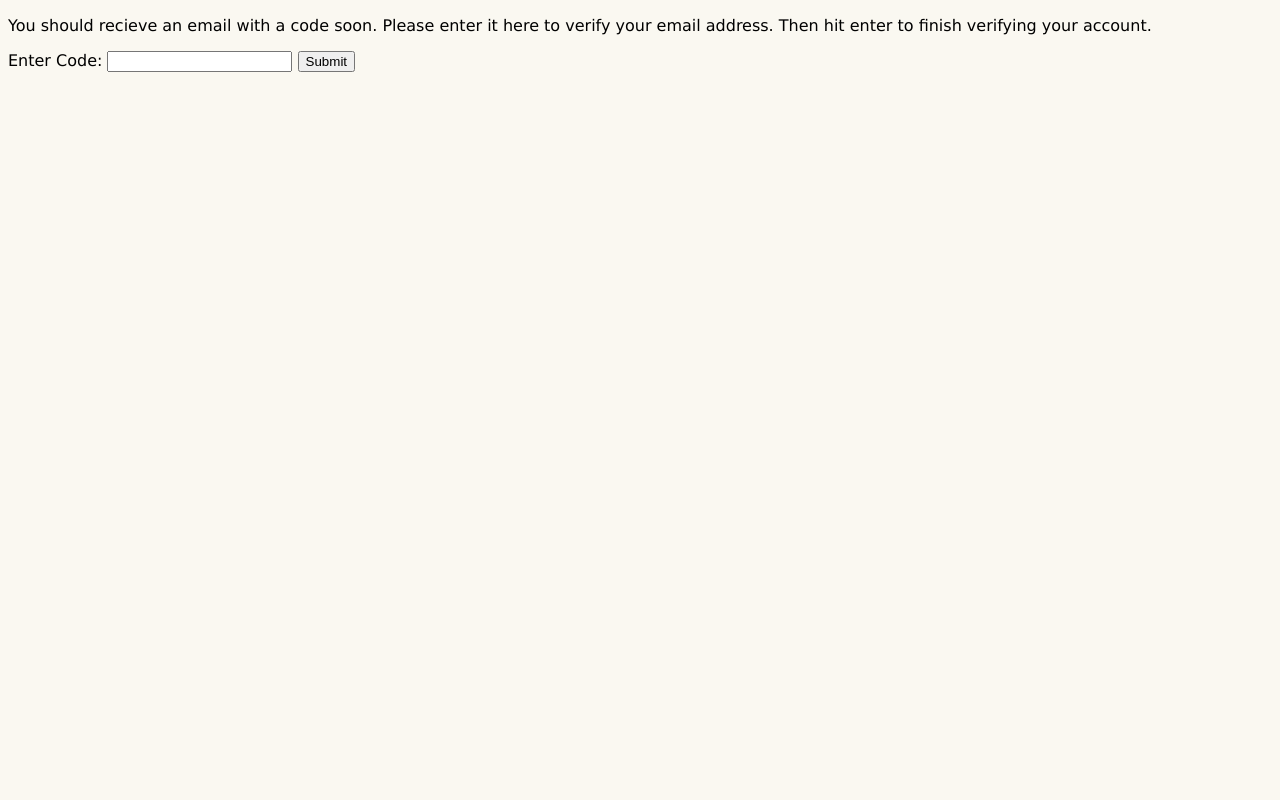
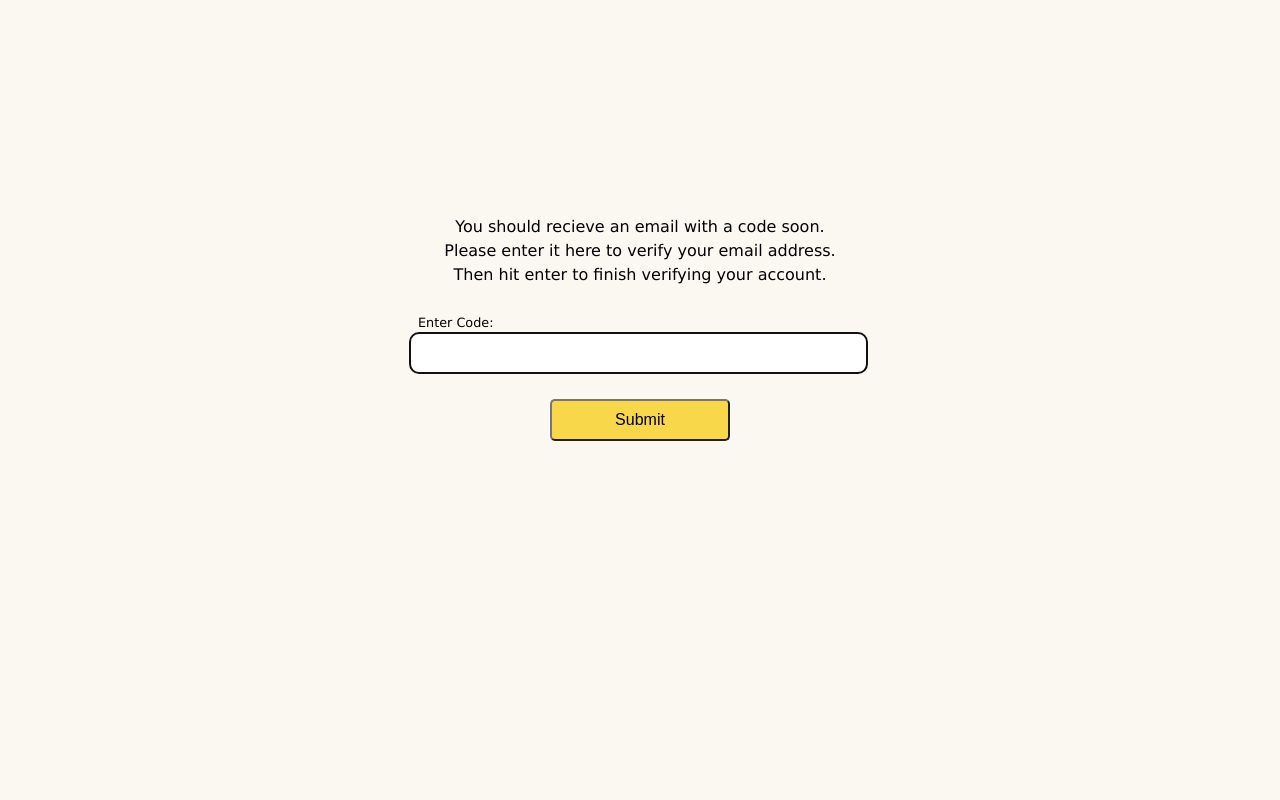
Before and after one commit to cksitts/CS3141-R01-team7, a Flask app: page /verify in a window 1280 px wide. Run offline with Flask 2, Linux system fonts and the light colour scheme; the visitor is signed in with stand-in values (Sample User, id 1).

Commit message:
verifyEmail.html styling

```diff
--- /dev/null
+++ b/app/static/css/verifyEmail.css
@@ -0,0 +1,54 @@
+@import "global.css";
+@import "inputFields.css";
+
+/* General Layout */
+body {
+    margin : 0px;
+}
+div.position {
+    display : flex;
+    flex-flow : column nowrap;
+    align-items : center;
+    justify-content : center;
+    height : 100vh;
+    width : 100vw;
+
+    position : relative;
+    bottom : 10vh;
+}
+.position > h1 {
+    margin : 0;
+}
+form.inputForm {
+    width : 40%;
+}
+
+/* Text */
+.position p {
+    text-align : center;
+    line-height: 1.5em;
+}
+
+
+/* Submit Button */
+.inputForm input[type=submit] {
+    width : 35%;
+    margin-top : 25px;
+    padding : 10px 0px;
+
+    font-size : 1em;
+    border-radius: 5px;
+    background-color: var(--main-light);
+    color : var(--dark-text);
+
+    margin-left : calc(50% - (35%/2));
+
+    display : inline-block;
+    text-align : center;
+    text-decoration : none;
+    border : 2px outset rgb(118,118,118);
+}
+.inputForm input[type=submit]:hover {
+    background-color : var(--hover-light);
+    cursor : pointer;
+}
--- a/app/templates/verifyEmail.html
+++ b/app/templates/verifyEmail.html
@@ -1,14 +1,13 @@
-<!-- TODO whole page -->
 <!DOCTYPE html>
 <html lang="en">
     <head>
-        <link rel="stylesheet" href="{{ url_for('static', filename='css/accountInfo.css') }}">
+        <link rel="stylesheet" href="{{ url_for('static', filename='css/verifyEmail.css') }}">
         <title>Email Verification</title>
     </head>
     <body>
     <div class="position" id="verifyEmailDiv">
-        <p>You should recieve an email with a code soon.  Please enter it here to verify your email address.  Then hit enter to finish verifying your account.</p>
-        <form action="{{url_for('verify')}}", method="post">
+        <p>You should recieve an email with a code soon.<br>Please enter it here to verify your email address.<br>Then hit enter to finish verifying your account.</p>
+        <form action="{{url_for('verify')}}", method="post" class="inputForm">
             <label for="codeInput">Enter Code: </label>
             <input type="text" id="codeInput" name="codeInput">
             {% if validCode == false %}
```
